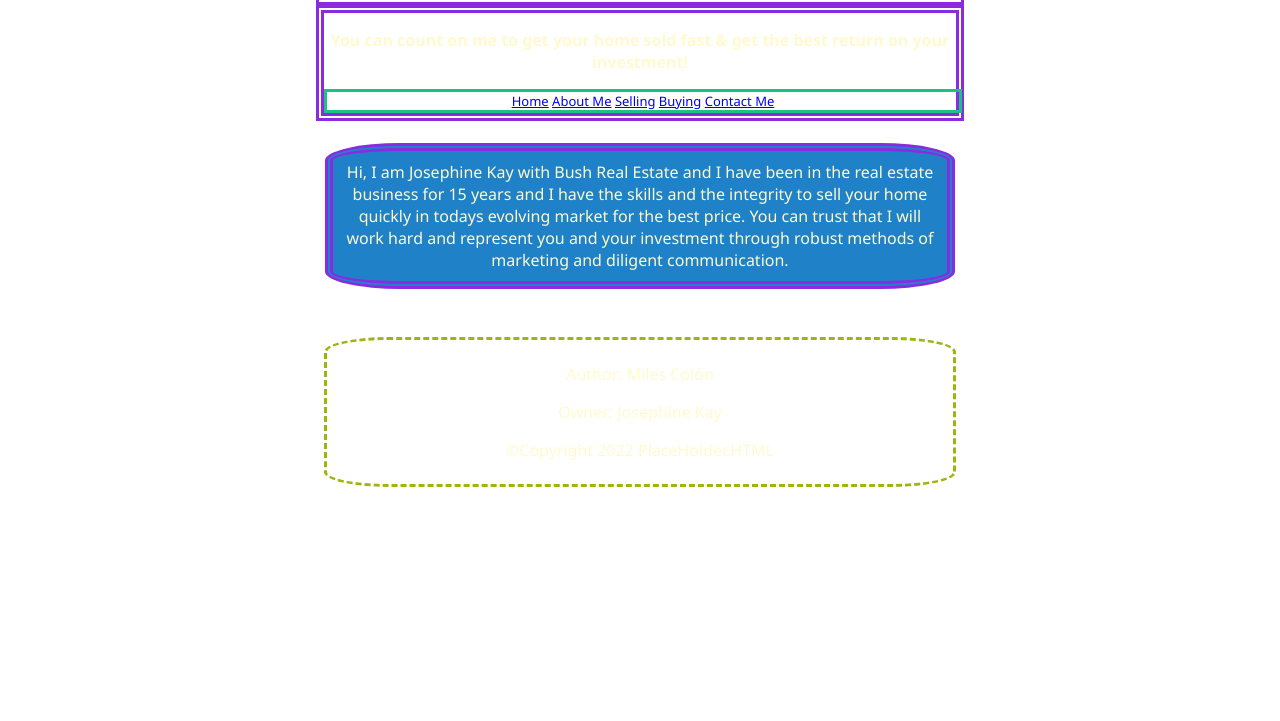
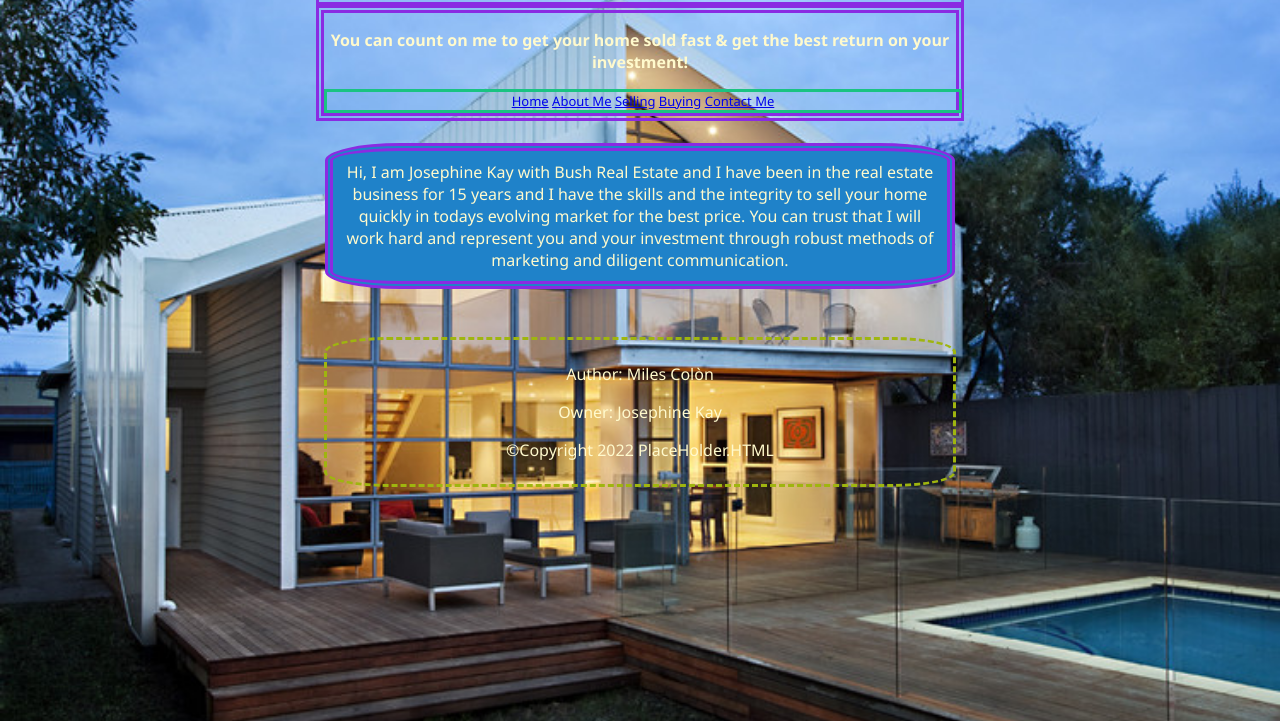
Before and after one commit to BinaryBitBytes/JosieStateGA, a plain HTML site: page selling.html in a window 1280 px wide. Shown: the part 79-800 px from the top of the page. Drawn offline with Linux system fonts and the light colour scheme.

Commit message:
updated changes to the assets links because the new folder of JosieStateGA was added to realEstate. Changes effected the display path of images

```diff
--- a/selling.html
+++ b/selling.html
@@ -26,9 +26,9 @@
 	</div>
 	<br>
 	<br>
-	<article>
-		<div class="header" id="wrapper">
-			<section>
+	<div class="header" id="wrapper">
+		<section>
+			<article>
 
 				<body class="intro">
 					Hi, I am Josephine Kay with Bush Real Estate and I have been in the real estate business for 15
@@ -36,9 +36,9 @@
 					for the best price. You can trust that I will work hard and represent you and your investment
 					through robust methods of marketing and diligent communication.
 				</body>
-		</div>
+			</article>
 		</section>
-	</article>
+	</div>
 </main>
 <br>
 <br>
--- a/style.css
+++ b/style.css
@@ -70,7 +70,7 @@ li a:hover {
   background-color: #111;
 }
 body {
-  background-image: url("../realEstate/assets/stringio.jpg");
+  background-image: url("../JosieStateGA/assets/stringio.jpg");
   background-size: cover;
   font-family: "Segoe UI", Tahoma, Geneva, Verdana, sans-serif;
   font-size: medium;
```
